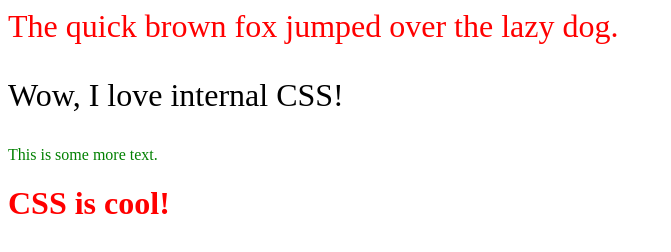
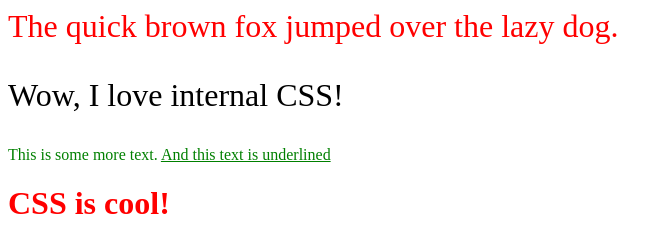
Before and after one commit to Darrenni97/udemy, a plain HTML site: page 2-css/webpage-with-style.html in a window 1280 px wide. Shown: the whole page, without its empty margins (0-671 px from the left). Drawn offline with Linux system fonts and the light colour scheme.

Commit message:
using span to style inline

```diff
--- a/2-css/webpage-with-style.html
+++ b/2-css/webpage-with-style.html
@@ -12,13 +12,18 @@
       #green {
         color: green;
       }
+      .underlined {
+        text-decoration: underline;
+      }
     </style>
   </head>
 
   <body>
     <p class="red large">The quick brown fox jumped over the lazy dog.</p>
     <p class="large">Wow, I love internal CSS!</p>
-    <p id="green">This is some more text.</p>
+    <p id="green">
+      This is some more text. <span class="underlined">And this text is underlined</span>
+    </p>
     <h1 class="red">CSS is cool!</h1>
   </body>
 </html>
```
